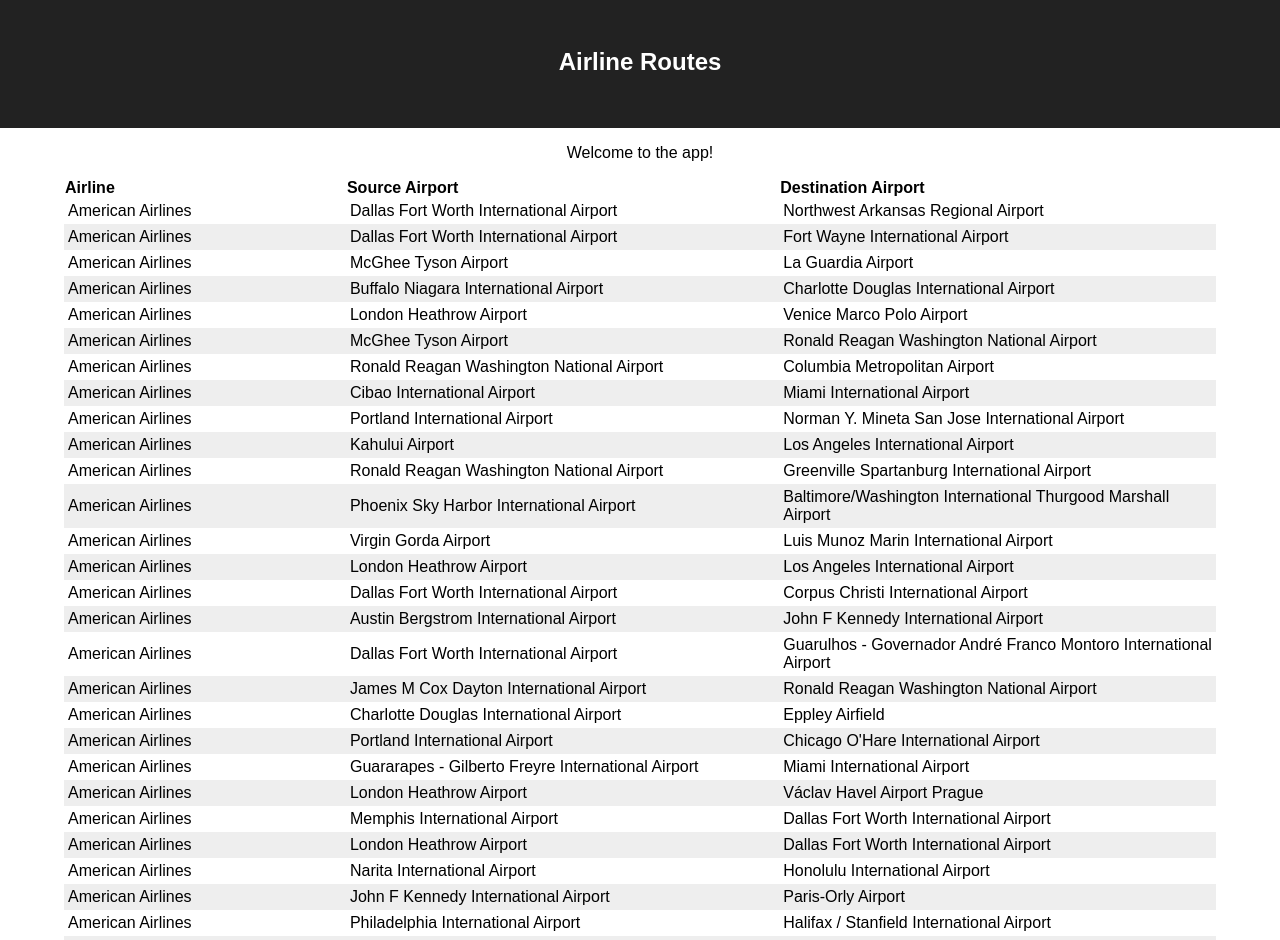
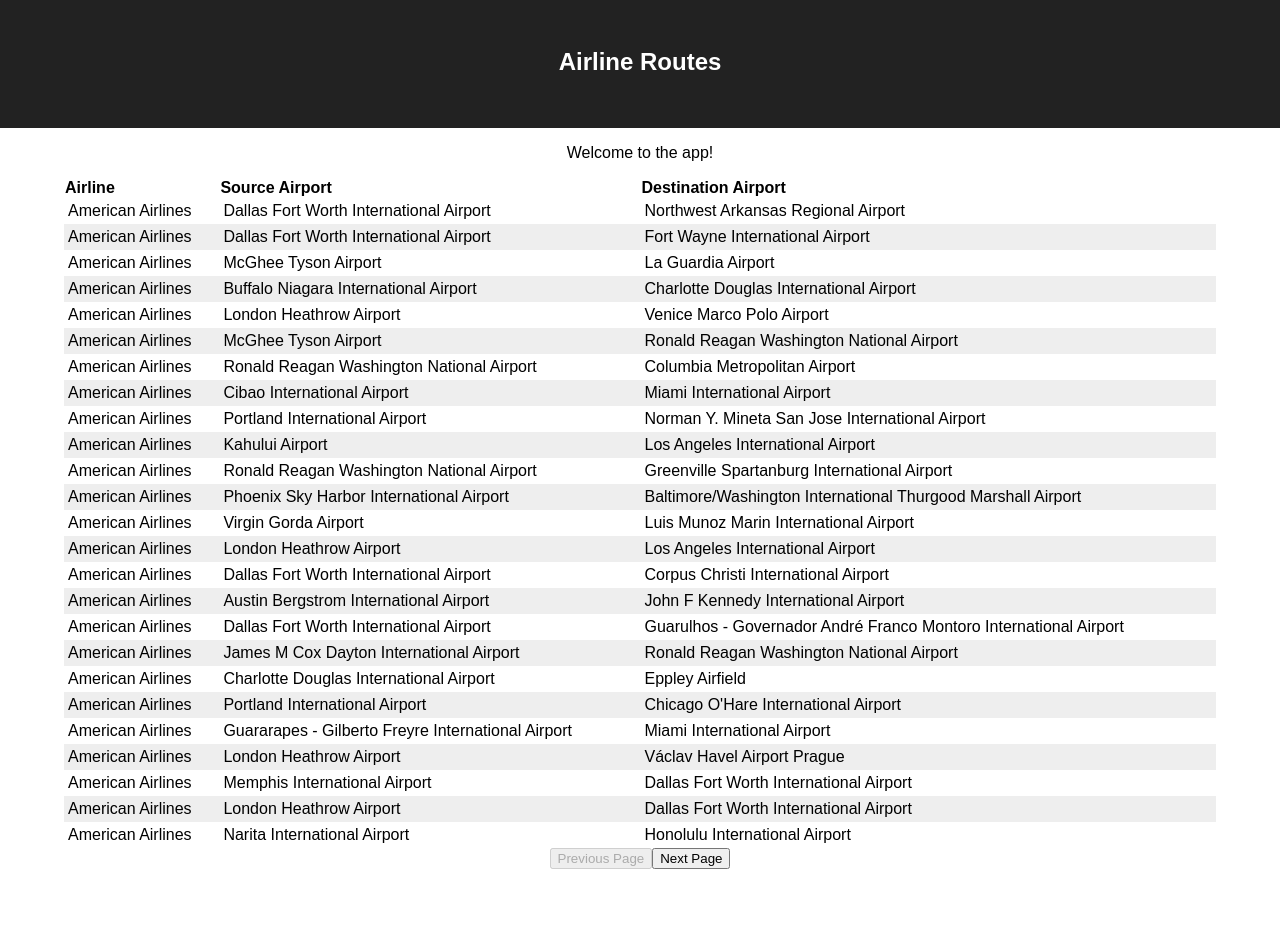
Before and after one commit to eldehan/airline-routes, a React (Create React App) app: page / in a window 1280 px wide. Shown: the top 940 px of the page. After the commit the page ends 887 px from the top, so only its background shows below. Built offline with nearby package versions, Linux system fonts and the light colour scheme.

Commit message:
pagination functional

```diff
--- a/src/App.js
+++ b/src/App.js
@@ -37,6 +37,9 @@
           format={formatData}
         />
       </section>
+      <footer>
+        <br />
+      </footer>
     </div>
   )
 }
--- a/src/components/Table.js
+++ b/src/components/Table.js
@@ -1,5 +1,20 @@
+import { useState } from "react"
+
 const Table = ({ className, columns, rows, format }) => {
-  const dataRows = rows.slice().map(row => {
+  const [page, setPage] = useState(0)
+  const resultsPerPage = 25
+  const pageStart = page * resultsPerPage
+  const pageEnd = pageStart + resultsPerPage
+
+  const nextPage = () => {
+    setPage(page + 1);
+  };
+
+  const previousPage = () => {
+    setPage(page - 1);
+  };
+
+  const dataRows = rows.slice(pageStart, pageEnd).map(row => {
     const cells = columns.map(col => {
       const cellData = row[col.property]
       return <td key={`${col.property}: ${cellData}`}>{format(col.property, cellData)}</td>
@@ -10,6 +25,7 @@
   const headerRow = <tr>{columns.map(col => <th key={col.name}>{col.name}</th>)}</tr>
 
   return (
+    <div>
       <table className={className}>
         <thead>
           {headerRow}
@@ -18,6 +34,9 @@
           {dataRows}
         </tbody>
       </table>
+      <button onClick={previousPage} disabled={page === 0}>Previous Page</button>
+      <button onClick={nextPage} disabled={pageEnd >= rows.length}>Next Page</button>
+    </div>
   )
 }
 
```
Lines whose indentation alone changed are shown as unchanged.
